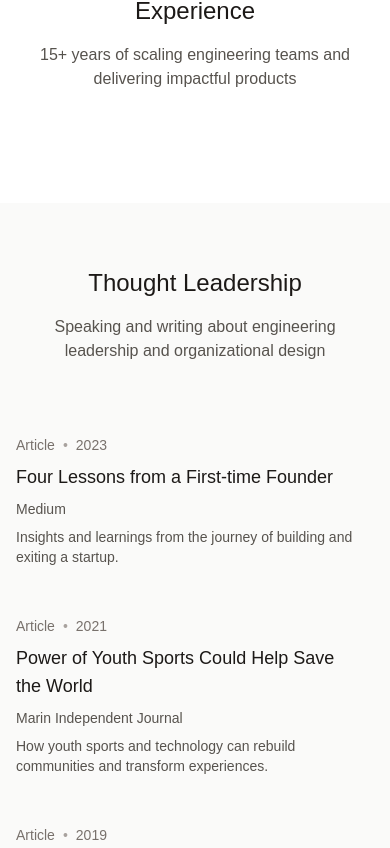
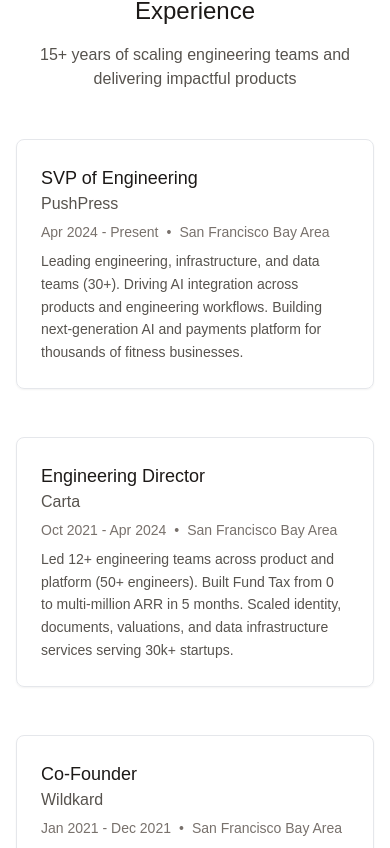
Before and after one commit to arjshah/personal-portfolio, a Next.js app: page / in a window 390 px wide. Shown: the part 1036-1884 px from the top of the page. Built offline with nearby package versions, Linux system fonts and the light colour scheme.

Commit message:
Adjusted spacing between dates and description in experience cards

```diff
--- a/src/components/sections/ExperienceTimeline.tsx
+++ b/src/components/sections/ExperienceTimeline.tsx
@@ -93,6 +93,7 @@
 
           {experiences.map((exp, index) => (
             <article key={index} className="relative mb-12 lg:mb-16 last:mb-0">
+              {/* Desktop layout */}
               <div className="hidden lg:block">
                 <div className={`flex items-start justify-${index % 2 === 0 ? 'end' : 'start'} w-1/2 ${index % 2 === 0 ? 'ml-auto pr-8' : 'mr-auto pl-8'}`}>
                   <Card className="w-full p-6 hover:shadow-md transition-shadow">
@@ -100,7 +101,7 @@
                       <h3 className="text-lg font-medium text-stone-900">{exp.role}</h3>
                       <p className="text-stone-600">{exp.company}</p>
                     </header>
-                    <div className="flex flex-wrap gap-2 text-sm text-stone-500">
+                    <div className="flex flex-wrap gap-2 text-sm text-stone-500 mt-1.5 mb-2">
                       <time dateTime={exp.period}>{exp.period}</time>
                       <span>•</span>
                       <address className="not-italic">{exp.location}</address>
@@ -108,6 +109,24 @@
                     <p className="text-sm text-stone-600 leading-relaxed">{exp.description}</p>
                   </Card>
                 </div>
+                {/* Timeline dot */}
+                <div className="absolute left-1/2 top-6 transform -translate-x-1/2 w-3 h-3 bg-stone-900 rounded-full" />
+              </div>
+
+              {/* Mobile/Tablet layout */}
+              <div className="lg:hidden">
+                <Card className="p-6 hover:shadow-md transition-shadow">
+                  <header>
+                    <h3 className="text-lg font-medium text-stone-900">{exp.role}</h3>
+                    <p className="text-stone-600">{exp.company}</p>
+                  </header>
+                  <div className="flex flex-wrap gap-2 text-sm text-stone-500 mt-1.5 mb-2">
+                    <time dateTime={exp.period}>{exp.period}</time>
+                    <span>•</span>
+                    <address className="not-italic">{exp.location}</address>
+                  </div>
+                  <p className="text-sm text-stone-600 leading-relaxed">{exp.description}</p>
+                </Card>
               </div>
             </article>
           ))}
```
